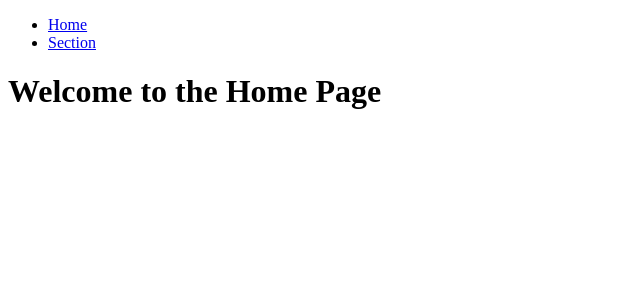
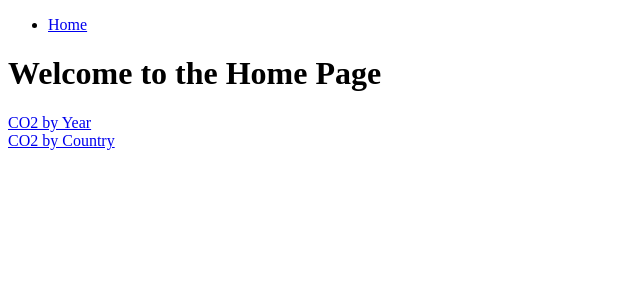
Before and after one commit to lilianagorga/carbon-footprint, a React (Create React App) app: page / in a window 1280 px wide. Shown: the top 300 px of the page, without its empty margins (0-640 px from the left). Built offline with nearby package versions, Linux system fonts and the light colour scheme.

Commit message:
remove non necessary Section page e switch Links where in Section to Home page

```diff
--- a/src/App.js
+++ b/src/App.js
@@ -1,6 +1,5 @@
 import { Routes, Route, Link } from "react-router-dom";
 import Home from './pages/Home';
-import Section from './pages/Section';
 import Countries from './components/Countries';
 import Average from './components/Average';
 import Geo from './components/Geo';
@@ -13,14 +12,10 @@ function App() {
             <li>
               <Link to="/">Home</Link>
             </li>
-            <li>
-              <Link to="/section">Section</Link>
-            </li>
           </ul>
         </nav>
         <Routes>
           <Route exact path="/" element={<Home />} />
-          <Route exact path="/section" element={<Section />} />
           <Route exact path="/countries" element={<Countries />} />
           <Route exact path="/average" element={<Average />} />
           <Route exact path="/geo" element={<Geo />} />
--- a/src/pages/Home.js
+++ b/src/pages/Home.js
@@ -1,9 +1,16 @@
 import React from 'react';
+import { Link } from 'react-router-dom';
 
 const Home = () => {
   return (
     <div>
       <h1>Welcome to the Home Page</h1>
+      <div>
+        <Link to="/average">CO2 by Year</Link>
+      </div>
+      <div>
+        <Link to="/countries">CO2 by Country</Link>
+      </div>
     </div>
   );
 };
--- a/src/pages/Section.js
+++ /dev/null
@@ -1,18 +0,0 @@
-import React from 'react';
-import { Link } from 'react-router-dom';
-
-const Section = () => {
-  return (
-    <div>
-      <h1>Section</h1>
-      <div>
-        <Link to="/average">CO2 by Year</Link>
-      </div>
-      <div>
-        <Link to="/countries">CO2 by Country</Link>
-      </div>
-    </div>
-  );
-};
-
-export default Section;
```
